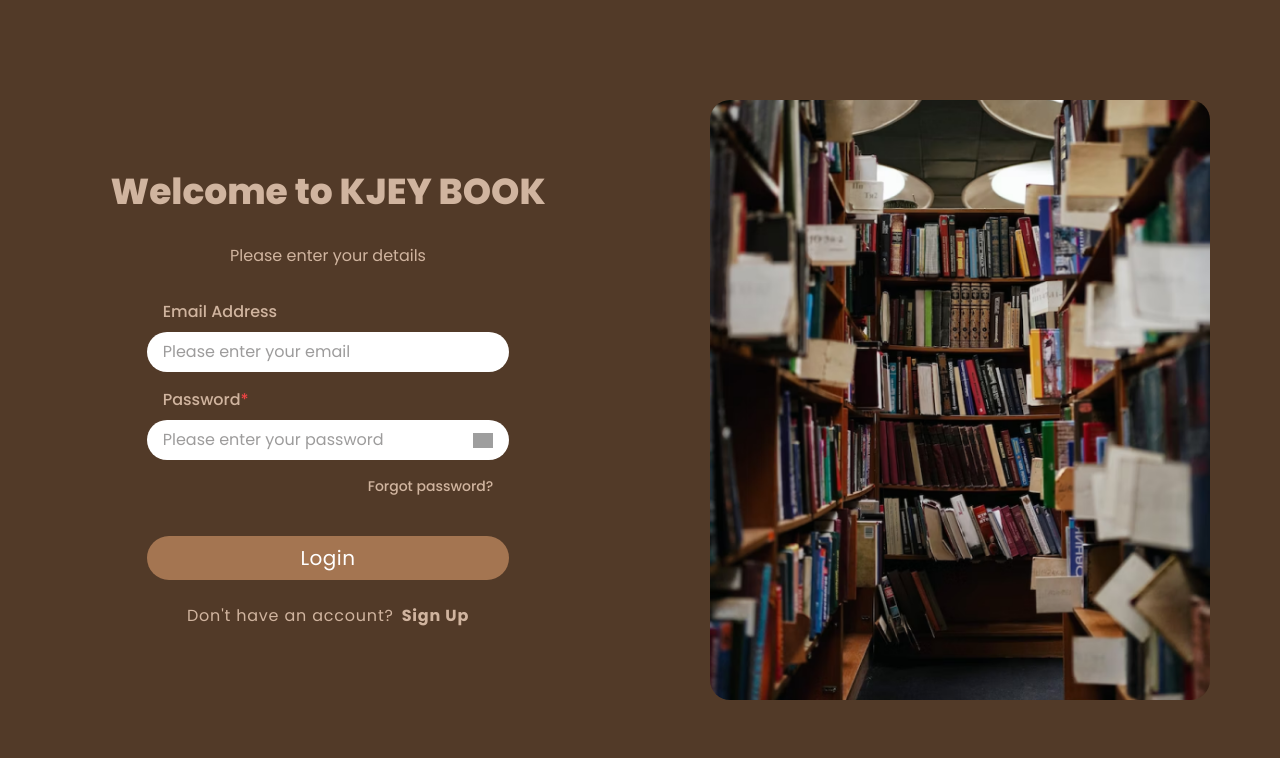
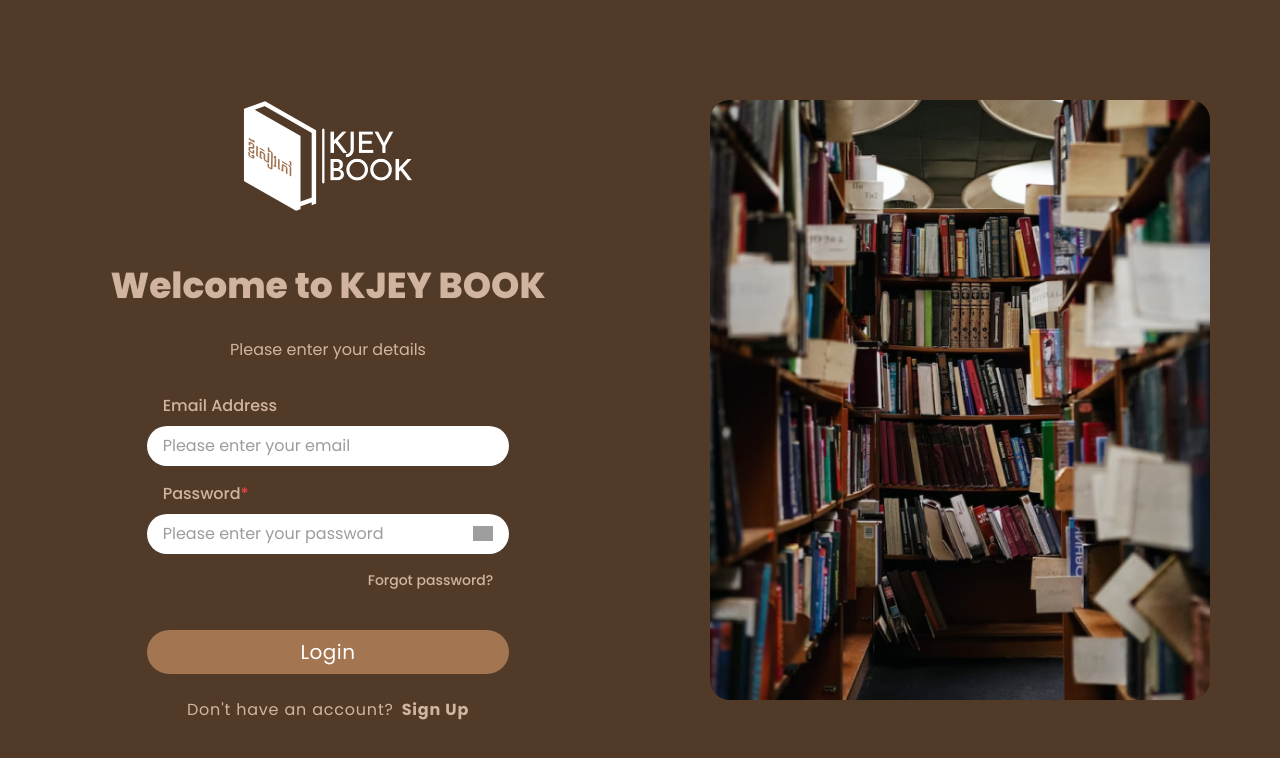
Before and after one commit to incubation-center/B8-FullStack--Website--Group7, a Next.js app: page /auth in a window 1280 px wide. Shown: the top 758 px of the page. Built offline with nearby package versions, Linux system fonts and the light colour scheme; no server answers; grey boxes are pictures that could not be loaded; what cookies-next would draw is missing.

Commit message:
add logo on  login page

```diff
--- a/components/login/User/loginForm.tsx
+++ b/components/login/User/loginForm.tsx
@@ -74,6 +74,11 @@ export default function UserLoginForm() {
       <AlertModal />
 
       <div className='space-y-8 text-center flex flex-col items-center'>
+        <img
+          src='/bootcamp-logo.png'
+          alt='logo'
+          className='w-[250px]  h-auto object-scale-down  hidden md:block'
+        />
         <h1 className='text-4xl font-extrabold text-alt-secondary'>
           Welcome to KJEY BOOK
         </h1>
```
